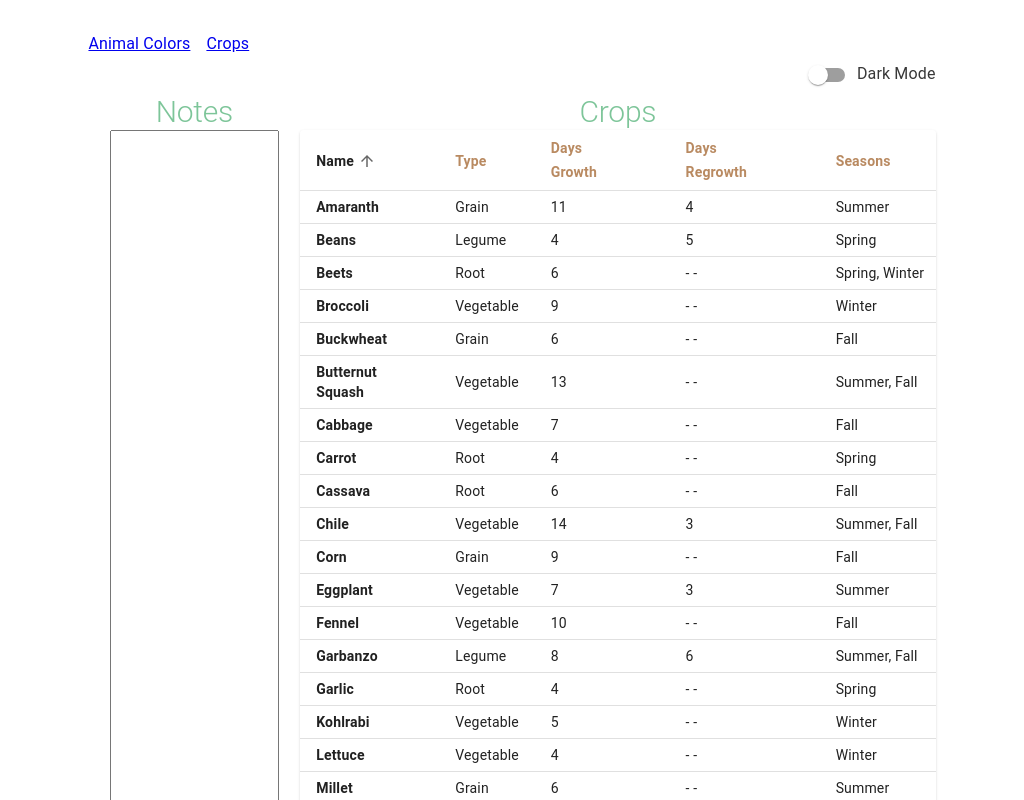
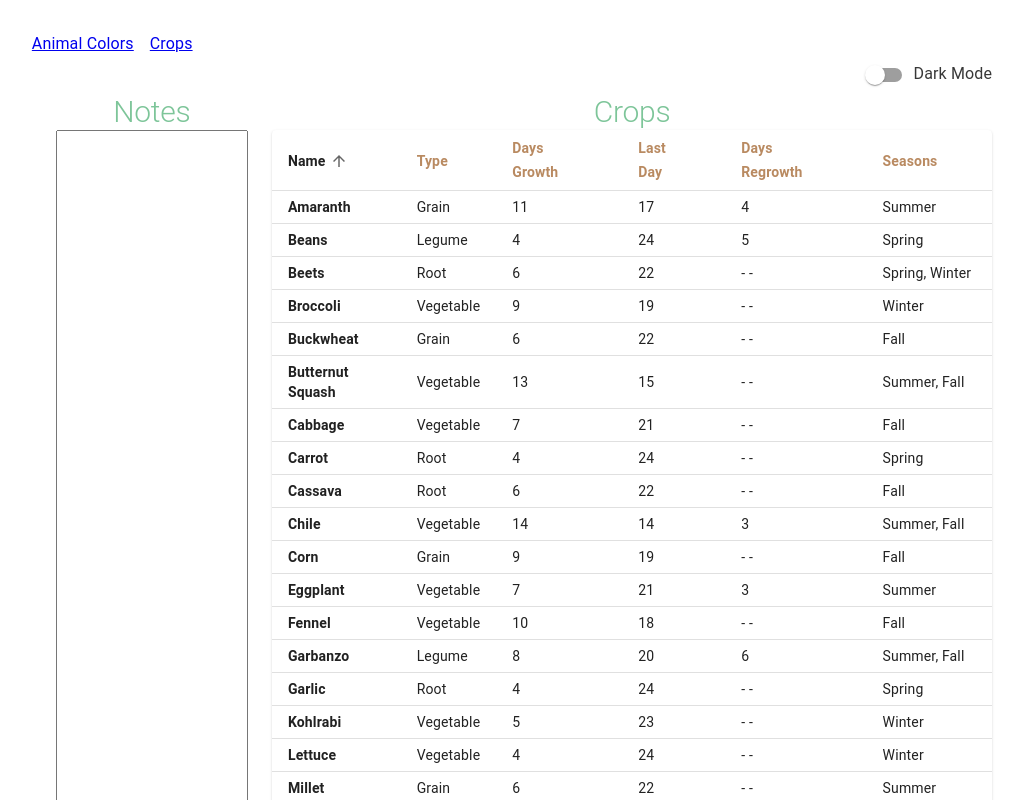
Before and after one commit to piratemermaid/roots-of-pacha-tracker, a React (Vite) app: page /crops in a window 1280 px wide. Shown: the top 800 px of the page, without its empty margins (128-1152 px from the left). Built offline with nearby package versions, Linux system fonts and the light colour scheme.

Commit message:
Add column for last day to plant crops

```diff
--- a/src/components/SortableCropsTable.tsx
+++ b/src/components/SortableCropsTable.tsx
@@ -7,6 +7,7 @@ export default function SortableCropsTable() {
     { id: 'name', label: 'Name' },
     { id: 'type', label: 'Type' },
     { id: 'daysGrowth', label: 'Days Growth' },
+    { id: 'lastDayToPlant', label: 'Last Day' },
     { id: 'daysRegrowth', label: 'Days Regrowth' },
     { id: 'seasons', label: 'Seasons' },
   ];
@@ -16,6 +17,7 @@ export default function SortableCropsTable() {
       name: crop.name,
       type: crop.type,
       daysGrowth: crop.daysGrowth,
+      lastDayToPlant: 28 - crop.daysGrowth,
       daysRegrowth: crop.daysRegrowth ?? 0,
       seasons: crop.seasons.join(', '),
     };
```
